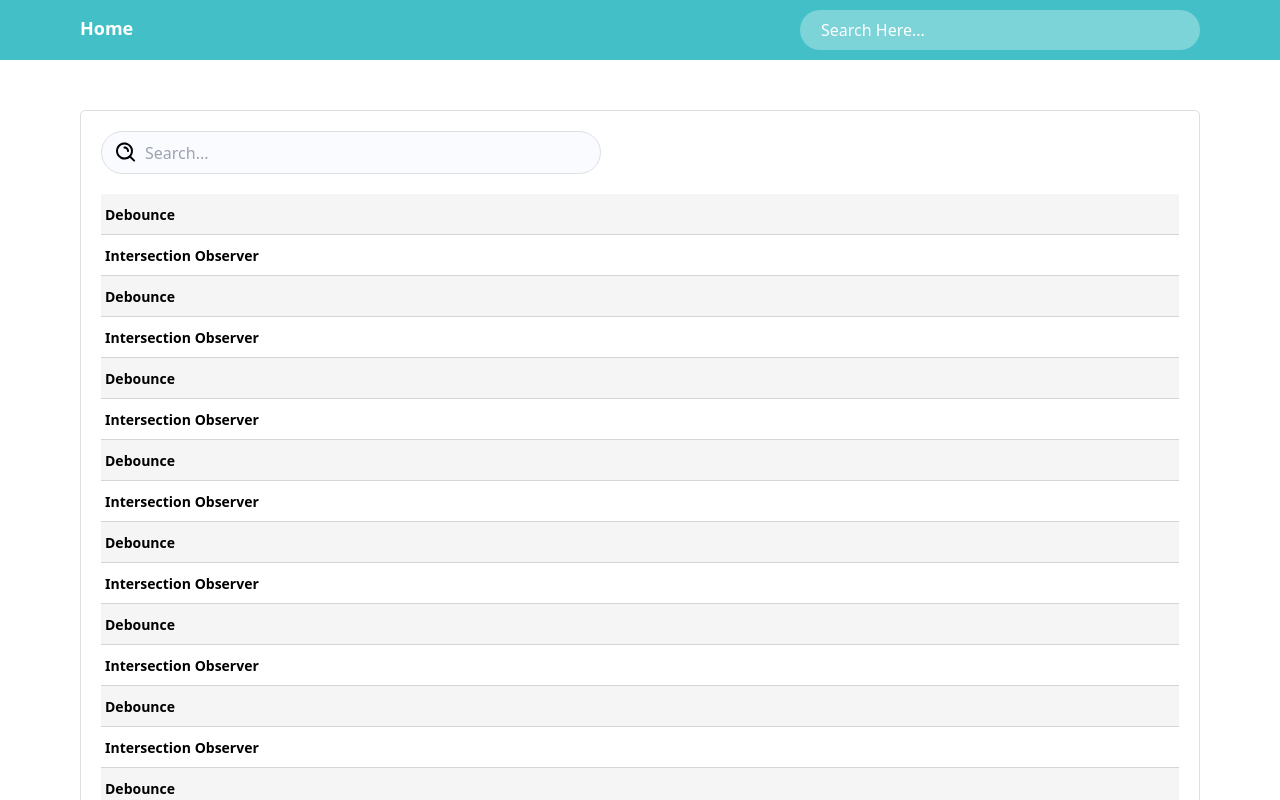
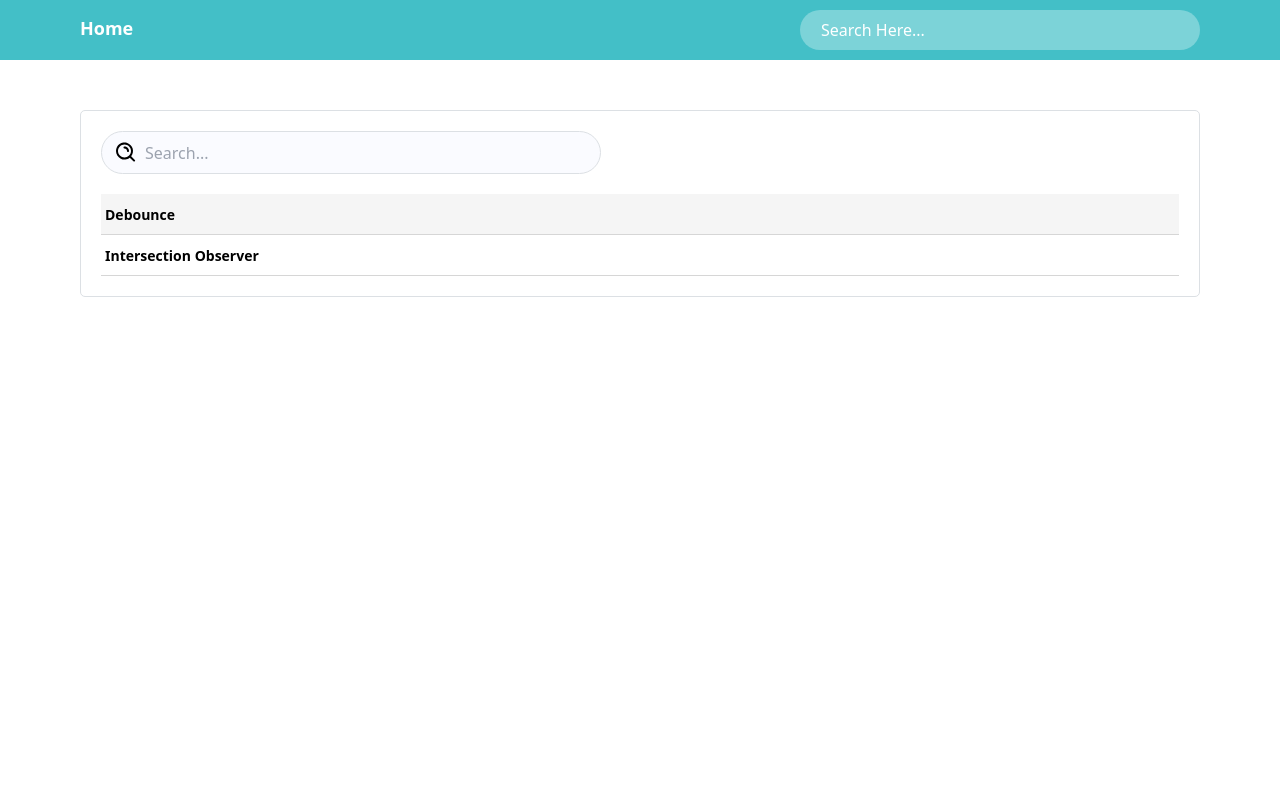
Before and after one commit to nayemuu/components-library, a React (Vite) app: page / in a window 1280 px wide. Shown: the top 800 px of the page. Built offline with nearby package versions, Linux system fonts and the light colour scheme; some icons are missing.

Commit message:
search result components modified

```diff
--- a/src/components/reusable/Navbar/Navbar.jsx
+++ b/src/components/reusable/Navbar/Navbar.jsx
@@ -6,7 +6,7 @@ function Navbar() {
   return (
     <div className="bg-[#43BFC7]">
       <div className="min-h-[60px] flex justify-between items-center w-full gap-x-[40px] container">
-        <div className="flex gap-x-[28px] w-full">
+        <div className="flex gap-x-[28px]">
           <Link to="/" className="nav-item">
             Home
           </Link>
--- a/src/components/reusable/Navbar/SearchBar/SearchBar.css
+++ b/src/components/reusable/Navbar/SearchBar/SearchBar.css
@@ -14,3 +14,21 @@
     background-color: white;
   }
 }
+
+/* modal */
+.custom-backdrop-active {
+  display: block;
+  position: fixed;
+  height: 100vh;
+  width: 100vw;
+  background-color: hsla(0, 0%, 0%, 0.4);
+  top: 0;
+  left: 0;
+  right: 0;
+  bottom: 0;
+  z-index: 8;
+}
+
+.custom-backdrop-inactive {
+  display: none;
+}
--- a/src/components/reusable/Navbar/SearchBar/SearchBar.jsx
+++ b/src/components/reusable/Navbar/SearchBar/SearchBar.jsx
@@ -1,5 +1,6 @@
 import { Icon } from "@iconify/react";
 import { useEffect, useRef, useState } from "react";
+import { useNavigate } from "react-router-dom";
 import { topics } from "../../../../data/data";
 import "./SearchBar.css";
 import SearchResultItem from "./SearchResult/SearchResultItem";
@@ -11,9 +12,15 @@ const SearchBar = () => {
   const inputRef = useRef(null); // Create a ref for the input field
   const containerRef = useRef(null);
 
+  const navigate = useNavigate();
+
   // useEffect(() => {
   //   console.log("suggestionSelect = ", suggestionSelect);
   // }, [suggestionSelect]);
+
+  useEffect(() => {
+    setSuggestionSelect(null);
+  }, [searchText]);
 
   const doSearch = (event) => {
     setSearchText(event.target.value);
@@ -85,43 +92,51 @@ const SearchBar = () => {
             behavior: "smooth",
           });
         }
-      } else {
+      }
+
+      if (e.key === "ArrowDown") {
+        if (suggestionSelect || suggestionSelect === 0) {
+          // যদি একটা array তে যদি element থাকে 10টা, তাহলে শেষ element এর index হবে 9
+          // যখনই index 9 হবে , তখনই suggestionSelect value increment এবং scrollTo বন্ধ করতে হবে
+          if (suggestionSelect < searchResults?.length - 1) {
+            setSuggestionSelect((previousState) => previousState + 1);
+            containerRef.current.scrollTo({
+              top: childOffsets[suggestionSelect],
+              behavior: "smooth",
+            });
+          }
+        } else if (suggestionSelect === null) {
+          setSuggestionSelect(0);
+          if (childOffsets[0] === 0 && containerRef?.current) {
             containerRef.current.scrollTo({
               top: childOffsets[0],
               behavior: "smooth",
             });
           }
-      if (e.key === "ArrowDown") {
-        console.log("suggestionSelect = ", suggestionSelect);
-        console.log("searchResults.length = ", searchResults?.length);
+        }
+      }
 
+      if (e.key === "Enter") {
         if (suggestionSelect || suggestionSelect === 0) {
-          if (suggestionSelect < searchResults?.length - 2) {
-            setSuggestionSelect((previousState) => previousState + 1);
-            containerRef.current.scrollTo({
-              top: childOffsets[suggestionSelect],
-              behavior: "smooth",
-            });
-
-            console.log("yoo");
-          }
-        } else if (suggestionSelect === null) {
-          setSuggestionSelect(0);
-          if (childOffsets[0] && containerRef?.current) {
-            containerRef.current.scrollTo({
-              top: childOffsets[0],
-              behavior: "smooth",
-            });
-          }
-          console.log("else");
+          // console.log(
+          //   "searchResults path = ",
+          //   searchResults[suggestionSelect].path
+          // );
+          navigate(searchResults[suggestionSelect].path);
         }
       }
     }
   };
 
   return (
+    <>
       <div className="h-[40px] w-full relative z-10">
-      <form className="h-full" onSubmit={() => {}}>
+        <form
+          className="h-full"
+          onSubmit={(e) => {
+            e.preventDefault();
+          }}
+        >
           <input
             type="text"
             placeholder="Search Here..."
@@ -191,6 +206,20 @@ const SearchBar = () => {
           <></>
         )}
       </div>
+
+      <div
+        className={`${
+          searchText?.length > 0
+            ? "custom-backdrop-active"
+            : "custom-backdrop-inactive"
+        }`}
+        onClick={(e) => {
+          e.stopPropagation();
+          setSearchText("");
+          clearInput();
+        }}
+      ></div>
+    </>
   );
 };
 
--- a/src/data/data.js
+++ b/src/data/data.js
@@ -7,76 +7,4 @@ export let topics = [
     title: "Intersection Observer",
     path: "/intersection-observer",
   },
-  {
-    title: "Debounce",
-    path: "/debounce",
-  },
-  {
-    title: "Intersection Observer",
-    path: "/intersection-observer",
-  },
-  {
-    title: "Debounce",
-    path: "/debounce",
-  },
-  {
-    title: "Intersection Observer",
-    path: "/intersection-observer",
-  },
-  {
-    title: "Debounce",
-    path: "/debounce",
-  },
-  {
-    title: "Intersection Observer",
-    path: "/intersection-observer",
-  },
-  {
-    title: "Debounce",
-    path: "/debounce",
-  },
-  {
-    title: "Intersection Observer",
-    path: "/intersection-observer",
-  },
-  {
-    title: "Debounce",
-    path: "/debounce",
-  },
-  {
-    title: "Intersection Observer",
-    path: "/intersection-observer",
-  },
-  {
-    title: "Debounce",
-    path: "/debounce",
-  },
-  {
-    title: "Intersection Observer",
-    path: "/intersection-observer",
-  },
-  {
-    title: "Debounce",
-    path: "/debounce",
-  },
-  {
-    title: "Intersection Observer",
-    path: "/intersection-observer",
-  },
-  {
-    title: "Debounce",
-    path: "/debounce",
-  },
-  {
-    title: "Intersection Observer",
-    path: "/intersection-observer",
-  },
-  {
-    title: "Debounce",
-    path: "/debounce",
-  },
-  {
-    title: "Intersection Observer",
-    path: "/intersection-observer",
-  },
 ];
```
Lines whose indentation alone changed are shown as unchanged.
